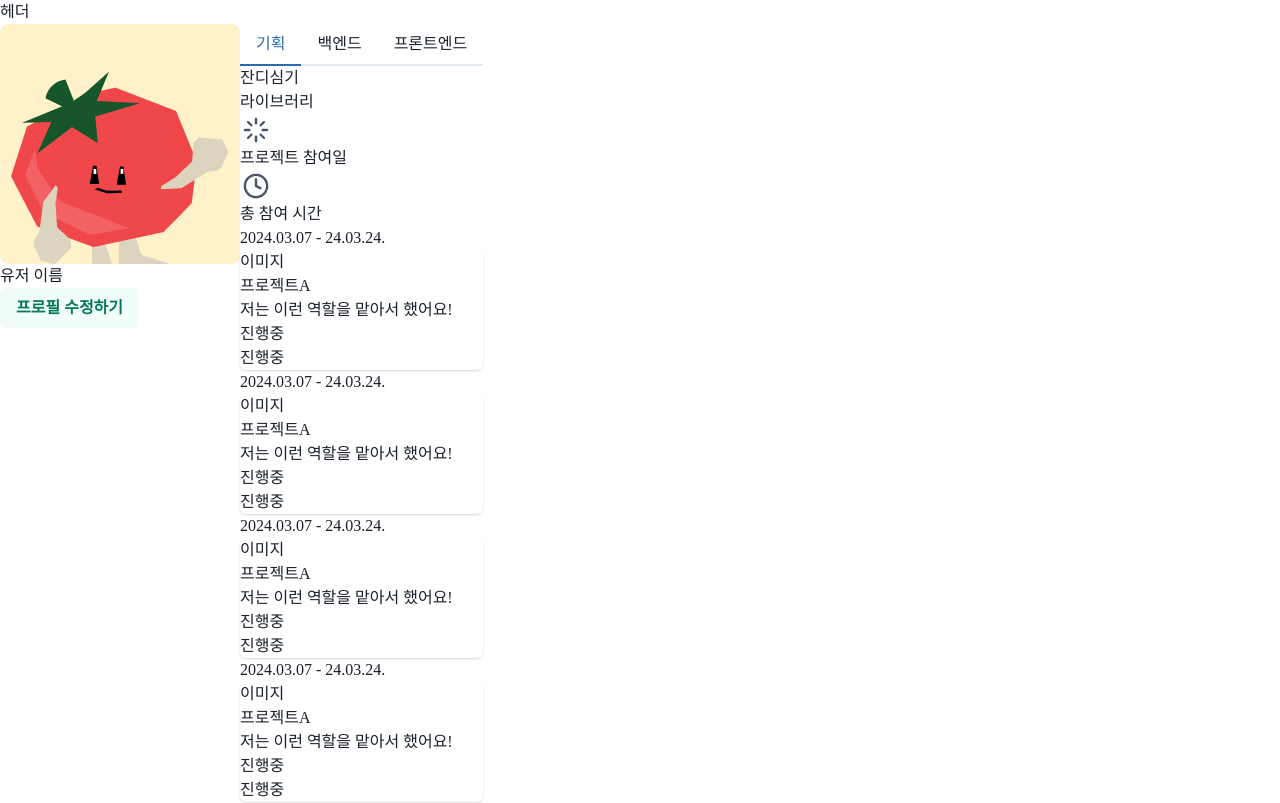
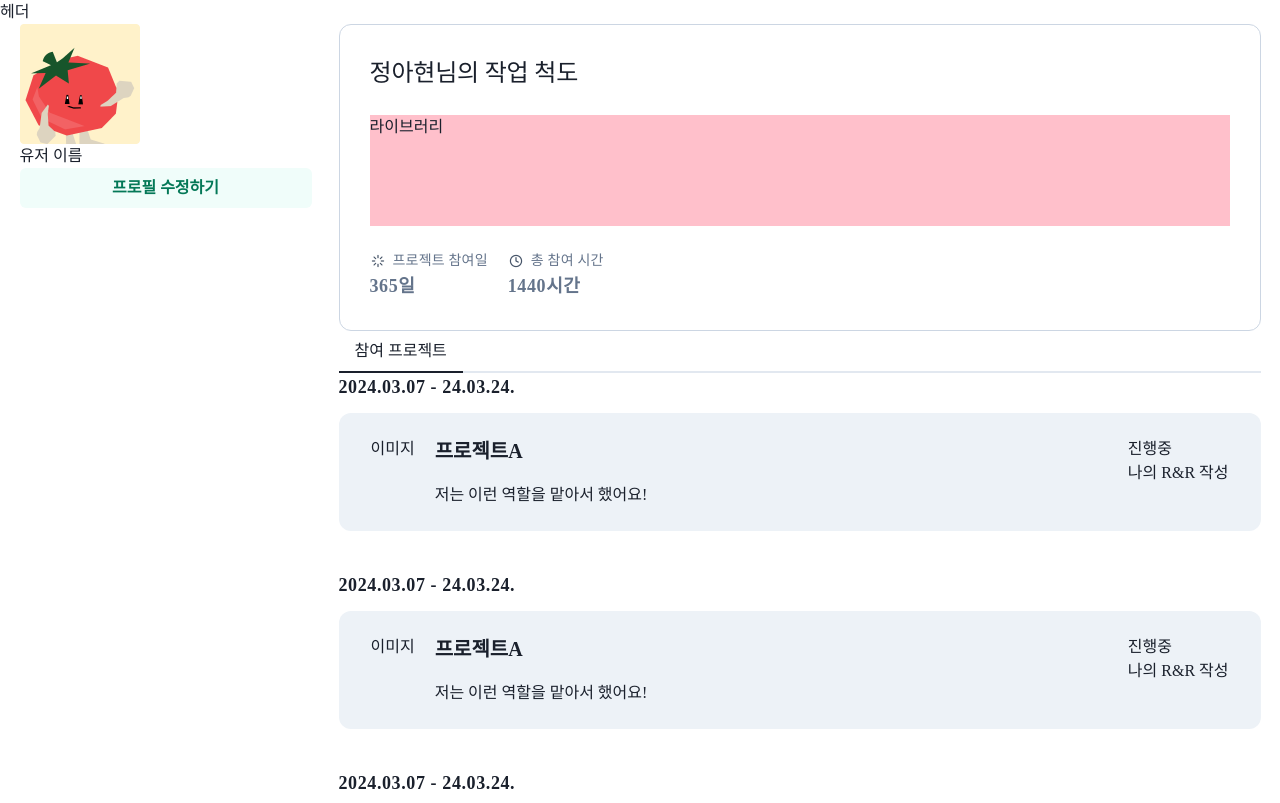
Before and after one commit to 9oormthon-univ/2024_BEOTKKOTTHON_TEAM_28_FE, a React (Vite) app: page /mypage in a window 1280 px wide. Shown: the top 803 px of the page. Built offline with nearby package versions, Linux system fonts and the light colour scheme; a web font is replaced by a local one.

Commit message:
feat: 마이페이지 1차 마크업

```diff
--- a/src/component/common/organisms/TabBar.jsx
+++ b/src/component/common/organisms/TabBar.jsx
@@ -1,15 +1,21 @@
 import { Tab, TabList, Tabs } from '@chakra-ui/react';
 
-const TabBar = () => {
+import PropTypes from 'prop-types';
+
+const TabBar = ({ tabs }) => {
   return (
-    <Tabs>
+    <Tabs colorScheme='successBold'>
       <TabList>
-        <Tab>기획</Tab>
-        <Tab>백엔드</Tab>
-        <Tab>프론트엔드</Tab>
+        {tabs.map((tab) => (
+          <Tab key={tab}>{tab}</Tab>
+        ))}
       </TabList>
     </Tabs>
   );
 };
 
+TabBar.propTypes = {
+  tabs: PropTypes.array,
+};
+
 export default TabBar;
--- a/src/component/mypage/GardenPlot.jsx
+++ b/src/component/mypage/GardenPlot.jsx
@@ -1,20 +1,38 @@
+import { Box, Flex } from '@chakra-ui/react';
+
 import clock from '../../assets/clock.png';
 import loader from '../../assets/loader.png';
 
 const GardenPlot = () => {
   return (
-    <div>
-      잔디심기
-      <div>라이브러리</div>
-      <div>
-        <img src={loader} alt='프로젝트 참여일' />
-        <div>프로젝트 참여일</div>
-      </div>
-      <div>
-        <img src={clock} alt='프로젝트 참여일' />
-        <div>총 참여 시간</div>
-      </div>
-    </div>
+    <Flex
+      direction='column'
+      gap='24px'
+      border='1px solid #CCD6E3'
+      borderRadius='12px'
+      padding='30px'
+    >
+      <Box className='Display-sm'>정아현님의 작업 척도</Box>
+      <Box height='111px' background='pink'>
+        라이브러리
+      </Box>
+      <Flex gap='20px' color='tertiary'>
+        <Box>
+          <Flex alignItems='center' gap='7px'>
+            <img src={loader} alt='프로젝트 참여일' width='16px' />
+            <div className='Body-md'>프로젝트 참여일</div>
+          </Flex>
+          <Box className='SubHead-xl'>365일</Box>
+        </Box>
+        <Box>
+          <Flex alignItems='center' gap='7px'>
+            <img src={clock} alt='프로젝트 참여일' width='16px' />
+            <div className='Body-md'>총 참여 시간</div>
+          </Flex>
+          <Box className='SubHead-xl'>1440시간</Box>
+        </Box>
+      </Flex>
+    </Flex>
   );
 };
 
--- a/src/component/mypage/Profile.jsx
+++ b/src/component/mypage/Profile.jsx
@@ -4,8 +4,8 @@ import tomato from '../../assets/tomato.png';
 
 const Profile = () => {
   return (
-    <Box>
-      <img src={tomato} alt={tomato} />
+    <Box w='292px'>
+      <img src={tomato} alt={tomato} width={120} height={120} />
       <div>유저 이름</div>
       <ProfileEditModal />
     </Box>
--- a/src/component/mypage/ProfileEditModal.jsx
+++ b/src/component/mypage/ProfileEditModal.jsx
@@ -23,7 +23,7 @@ const ProfileEditModal = () => {
   const { isOpen, onOpen, onClose } = useDisclosure();
   return (
     <>
-      <Button variant='greenGreen' onClick={onOpen}>
+      <Button variant='greenGreen' w='100%' onClick={onOpen}>
         프로필 수정하기
       </Button>
       <Modal blockScrollOnMount={false} isOpen={isOpen} onClose={onClose}>
--- a/src/component/mypage/ProjectItem.jsx
+++ b/src/component/mypage/ProjectItem.jsx
@@ -1,19 +1,28 @@
-import { Card, Text } from '@chakra-ui/react';
+import { Box, Flex, Text } from '@chakra-ui/react';
 
 const ProjectItem = () => {
   return (
-    <>
-      <div>2024.03.07 - 24.03.24.</div>
-      <Card>
+    <Flex direction='column' gap='12px'>
+      <Box className='SubHead-xl'>2024.03.07 - 24.03.24.</Box>
+      <Flex
+        w='100%'
+        background='gray.100'
+        paddingY='24px'
+        paddingX='32px'
+        gap='20px'
+        borderRadius='12px'
+      >
         <div>이미지</div>
-        <Text>프로젝트A</Text>
-        <div>저는 이런 역할을 맡아서 했어요!</div>
+        <Flex flex='1' direction='column' gap='18px'>
+          <Text className='Headline-lg'>프로젝트A</Text>
+          <div>저는 이런 역할을 맡아서 했어요!</div>
+        </Flex>
         <div>
           <div>진행중</div>
-          <div>진행중</div>
+          <div>나의 R&R 작성</div>
         </div>
-      </Card>
-    </>
+      </Flex>
+    </Flex>
   );
 };
 
--- a/src/component/mypage/ProjectList.jsx
+++ b/src/component/mypage/ProjectList.jsx
@@ -1,14 +1,15 @@
+import { Flex } from '@chakra-ui/react';
 import ProjectItem from './ProjectItem';
 
 const GardenList = () => {
   return (
-    <div>
+    <Flex direction='column' gap='40px'>
       <ProjectItem />
       <ProjectItem />
       <ProjectItem />
       <ProjectItem />
       <ProjectItem />
-    </div>
+    </Flex>
   );
 };
 
--- a/src/pages/MyPage.jsx
+++ b/src/pages/MyPage.jsx
@@ -4,14 +4,18 @@ import { GardenPlot, Profile } from '../component/mypage';
 import GardenList from '../component/mypage/ProjectList';
 import { TabBar } from '../component/common/organisms';
 
+const Tabs = ['참여 프로젝트'];
+
+// const SortType = ['전체', '완료한 프로젝트'];
+
 const MyPage = () => {
   return (
     <main>
-      <Flex>
+      <Flex gap='27px'>
         <Profile />
-        <Box>
-          <TabBar />
+        <Box w='922px'>
           <GardenPlot />
+          <TabBar tabs={Tabs} />
           <GardenList />
         </Box>
       </Flex>
--- a/src/styles/chakraTheme.js
+++ b/src/styles/chakraTheme.js
@@ -12,7 +12,7 @@ const chakraTheme = extendTheme({
     info: '#4F46E5',
     infoBold: '#3730A3',
     success: '#0D9488',
-    successBold: '#115E59',
+    successBold: { 500: '#115E59' },
     warning: '#F59E0B',
     warningBold: '#B45309',
     background: '#36e7bd',
--- a/src/styles/global.css
+++ b/src/styles/global.css
@@ -14,6 +14,12 @@ body {
 }
 
 @layer components {
+  .Body-md {
+    font-weight: 400;
+    font-size: 14px;
+    line-height: 22px;
+    letter-spacing: 0.2px;
+  }
   .Display-xl {
     font-weight: bold;
     font-size: 48px;
@@ -31,6 +37,12 @@ body {
     font-size: 32px;
     line-height: 42px;
     letter-spacing: -0.4px;
+  }
+  .Display-sm {
+    font-weight: 500;
+    font-size: 24px;
+    line-height: 36px;
+    letter-spacing: -0.2px;
   }
   .Display-xl {
     font-weight: bold;
@@ -75,3 +87,7 @@ body {
     letter-spacing: 0.4px;
   }
 }
+
+main {
+  margin: auto;
+}
```
Also changed, not shown: src/component/common/atoms/AccordianContainer.jsx (added, +35 -0 lines).
